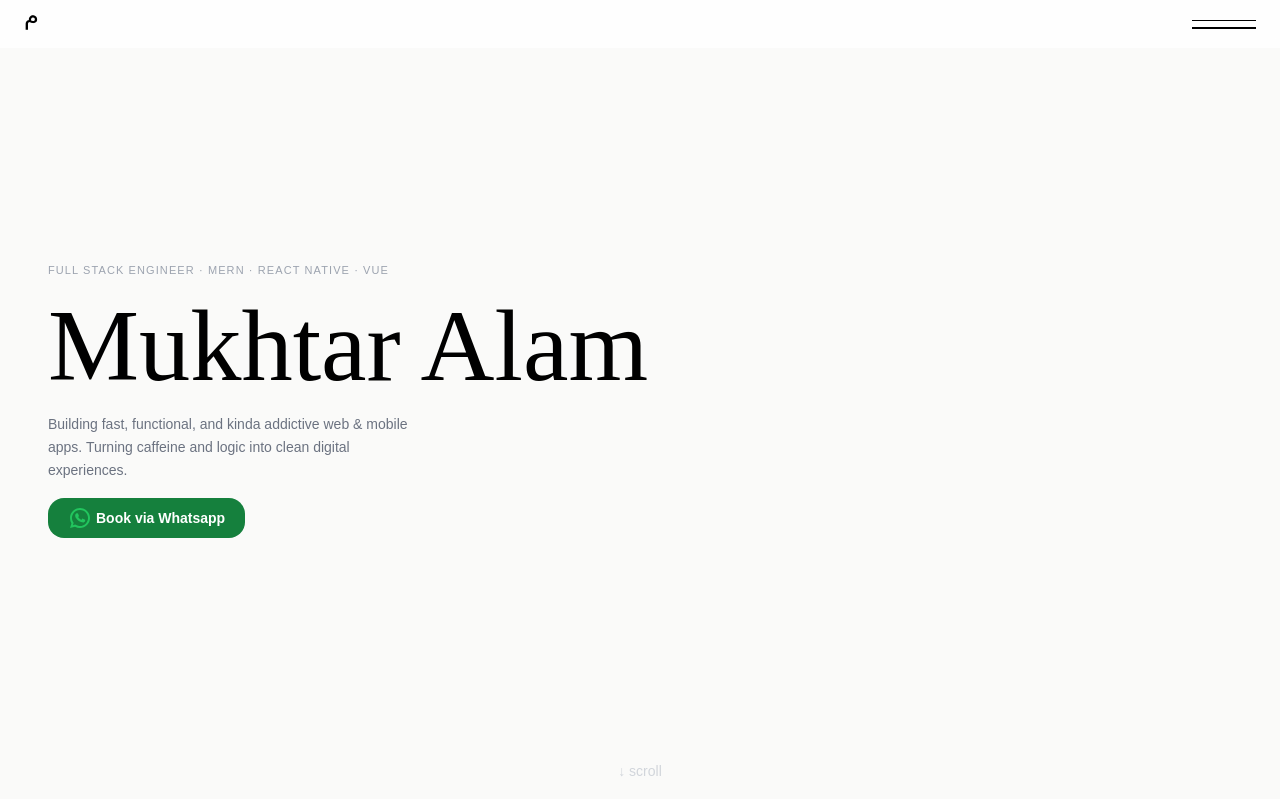
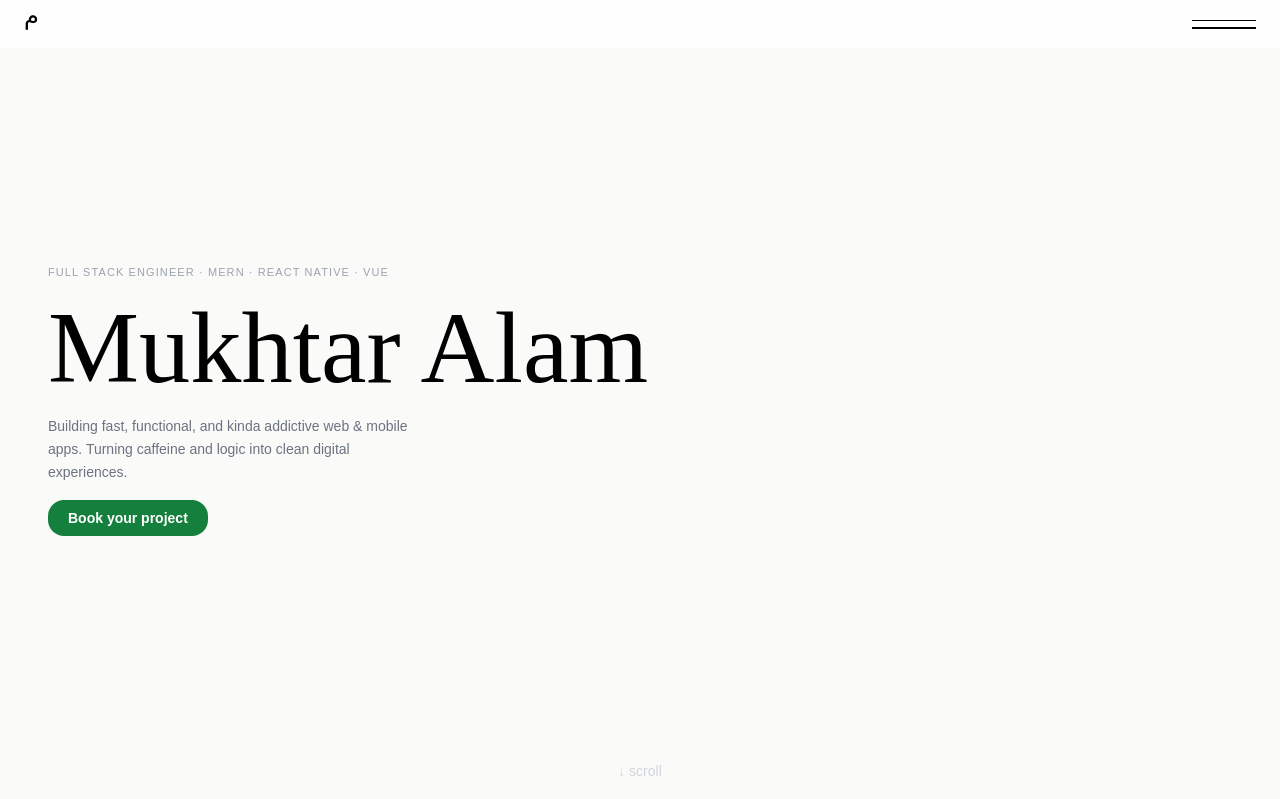
Before and after one commit to mukhtaransarii/bbs-v5, a React (Vite) app: page / in a window 1280 px wide. Shown: the top 799 px of the page. Built offline with nearby package versions, Linux system fonts and the light colour scheme; a web font is replaced by a local one.

Commit message:
added book project btn in hero

```diff
--- a/src/components/Hero.jsx
+++ b/src/components/Hero.jsx
@@ -1,12 +1,4 @@
 const Hero = () => {
-
-  const handleWhatsApp = () => {
-    const message = "Hi Mukhtar, I would like to book a project.";
-    window.open(
-      `https://wa.me/918287386605?text=${encodeURIComponent(message)}`,
-      "_blank"
-    );
-  };
 
   return (
     <section
@@ -28,16 +20,12 @@ const Hero = () => {
         </p>
 
 
-        <button
-          onClick={handleWhatsApp}
+        <a
+          href="contact"
           className="px-5 py-2 w-fit flex items-center gap-1 rounded-2xl bg-green-700 text-white text-sm font-semibold hover:bg-gray-800 transition"
         >
-          <svg className="w-6 h-6 text-green-500 dark:text-white" aria-hidden="true" xmlns="http://www.w3.org/2000/svg" width="20" height="20" fill="none" viewBox="0 0 24 24">
-            <path fill="currentColor" fill-rule="evenodd" d="M12 4a8 8 0 0 0-6.895 12.06l.569.718-.697 2.359 2.32-.648.379.243A8 8 0 1 0 12 4ZM2 12C2 6.477 6.477 2 12 2s10 4.477 10 10-4.477 10-10 10a9.96 9.96 0 0 1-5.016-1.347l-4.948 1.382 1.426-4.829-.006-.007-.033-.055A9.958 9.958 0 0 1 2 12Z" clip-rule="evenodd"/>
-            <path fill="currentColor" d="M16.735 13.492c-.038-.018-1.497-.736-1.756-.83a1.008 1.008 0 0 0-.34-.075c-.196 0-.362.098-.49.291-.146.217-.587.732-.723.886-.018.02-.042.045-.057.045-.013 0-.239-.093-.307-.123-1.564-.68-2.751-2.313-2.914-2.589-.023-.04-.024-.057-.024-.057.005-.021.058-.074.085-.101.08-.079.166-.182.249-.283l.117-.14c.121-.14.175-.25.237-.375l.033-.066a.68.68 0 0 0-.02-.64c-.034-.069-.65-1.555-.715-1.711-.158-.377-.366-.552-.655-.552-.027 0 0 0-.112.005-.137.005-.883.104-1.213.311-.35.22-.94.924-.94 2.16 0 1.112.705 2.162 1.008 2.561l.041.06c1.161 1.695 2.608 2.951 4.074 3.537 1.412.564 2.081.63 2.461.63.16 0 .288-.013.4-.024l.072-.007c.488-.043 1.56-.599 1.804-1.276.192-.534.243-1.117.115-1.329-.088-.144-.239-.216-.43-.308Z"/>
-          </svg>
-          Book via Whatsapp
-        </button>
+          Book your project
+        </a>
       </div>
 
       {/* Scroll hint */}
```
